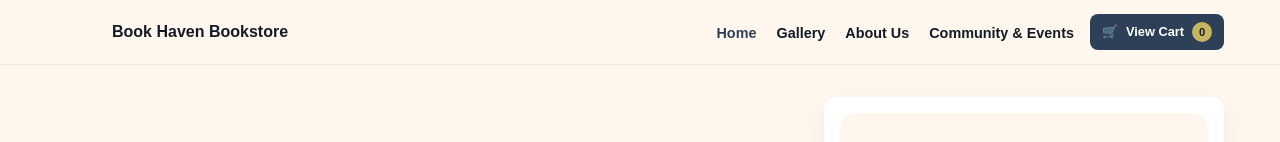
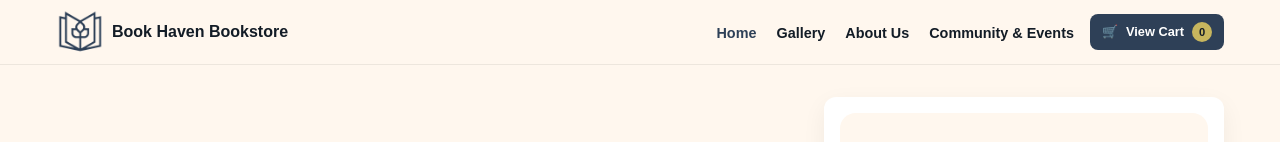
Before and after one commit to AgtOwad/BookHaven, a plain HTML site: page index.html in a window 1280 px wide. Shown: the top 142 px of the page. Drawn offline with Linux system fonts and the light colour scheme.

Commit message:
update: V1 complete

```diff
--- a/index.html
+++ b/index.html
@@ -7,13 +7,14 @@
 <link rel="preconnect" href="https://fonts.googleapis.com"/>
 <link rel="preconnect" href="https://fonts.gstatic.com" crossorigin/>
 <link href="https://fonts.googleapis.com/css2?family=Comfortaa:wght@400;700&display=swap" rel="stylesheet"/>
+<link rel="icon" href="assets/img/Inkwell Blue Logo.png" type="image/png" sizes="32x32"/>
 <link rel="stylesheet" href="assets/css/style.css"/>
 </head>
 <body>
 <header class="site-header">
   <div class="container site-header__inner">
     <a class="brand" href="index.html">
-      <img src="assets/img/Inkwell Blue Logo.png" alt="Book Haven Bookstore logo" class="brand__logo" />
+      <img src="assets/img/Intensity Indigo Logo.png" alt="Book Haven Bookstore logo" class="brand__logo" />
       <span class="brand__name">Book Haven Bookstore</span>
     </a>
 
@@ -79,7 +80,7 @@
         <a class="hero__cta" href="gallery.html">Browse Gallery</a>
       </div>
       <div class="hero__img-wrapper">
-        <img src="assets/img/hero-reading.svg" alt="Illustrated reading chair beside tall stacks of books." />
+        <img src="assets/img/hero-reading.svg" alt="logo." />
       </div>
     </div>
   </section>
```
Also changed, not shown: about.html (+2 -1 lines), community.html (+2 -1 lines), gallery.html (+2 -1 lines), 1 other file.
